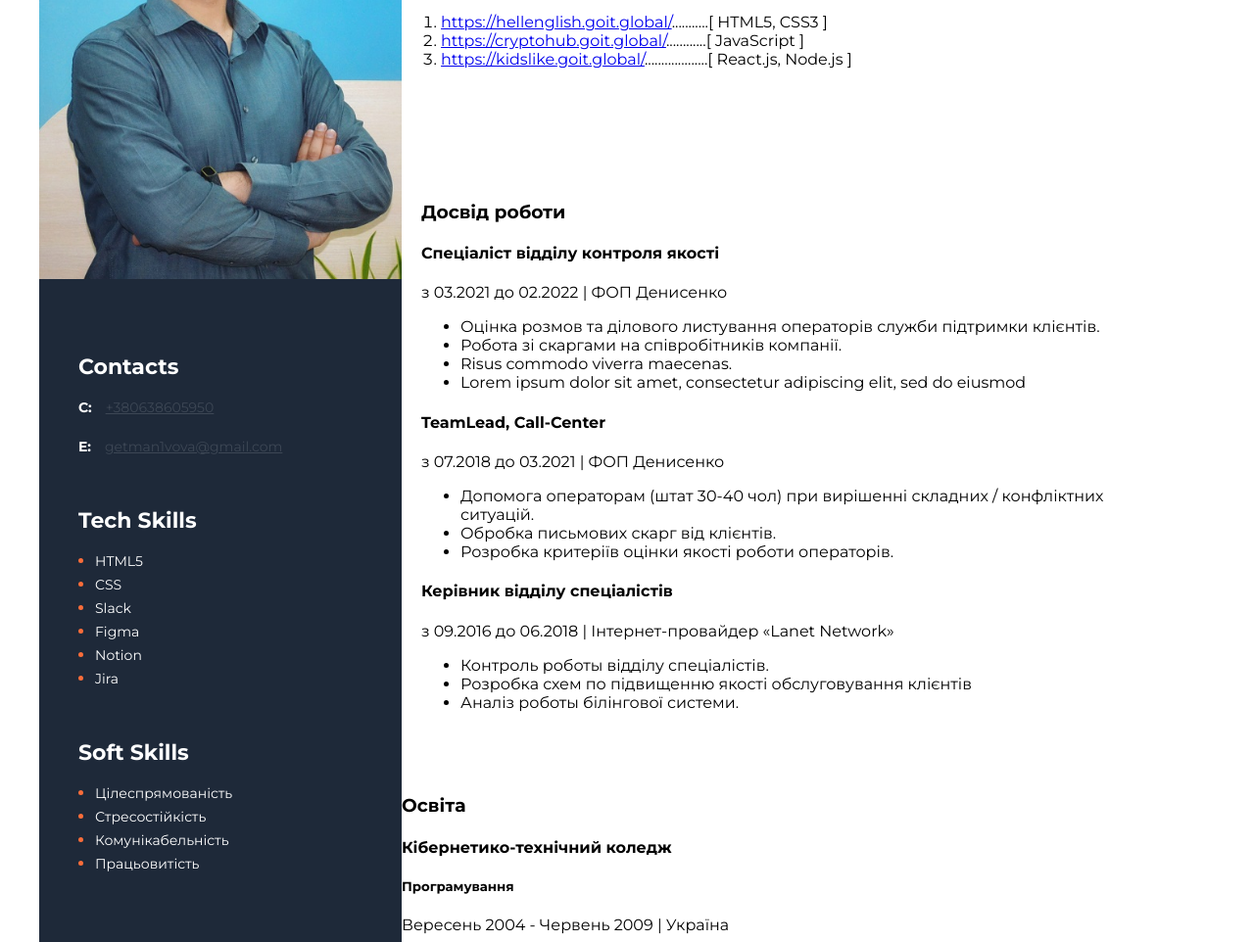
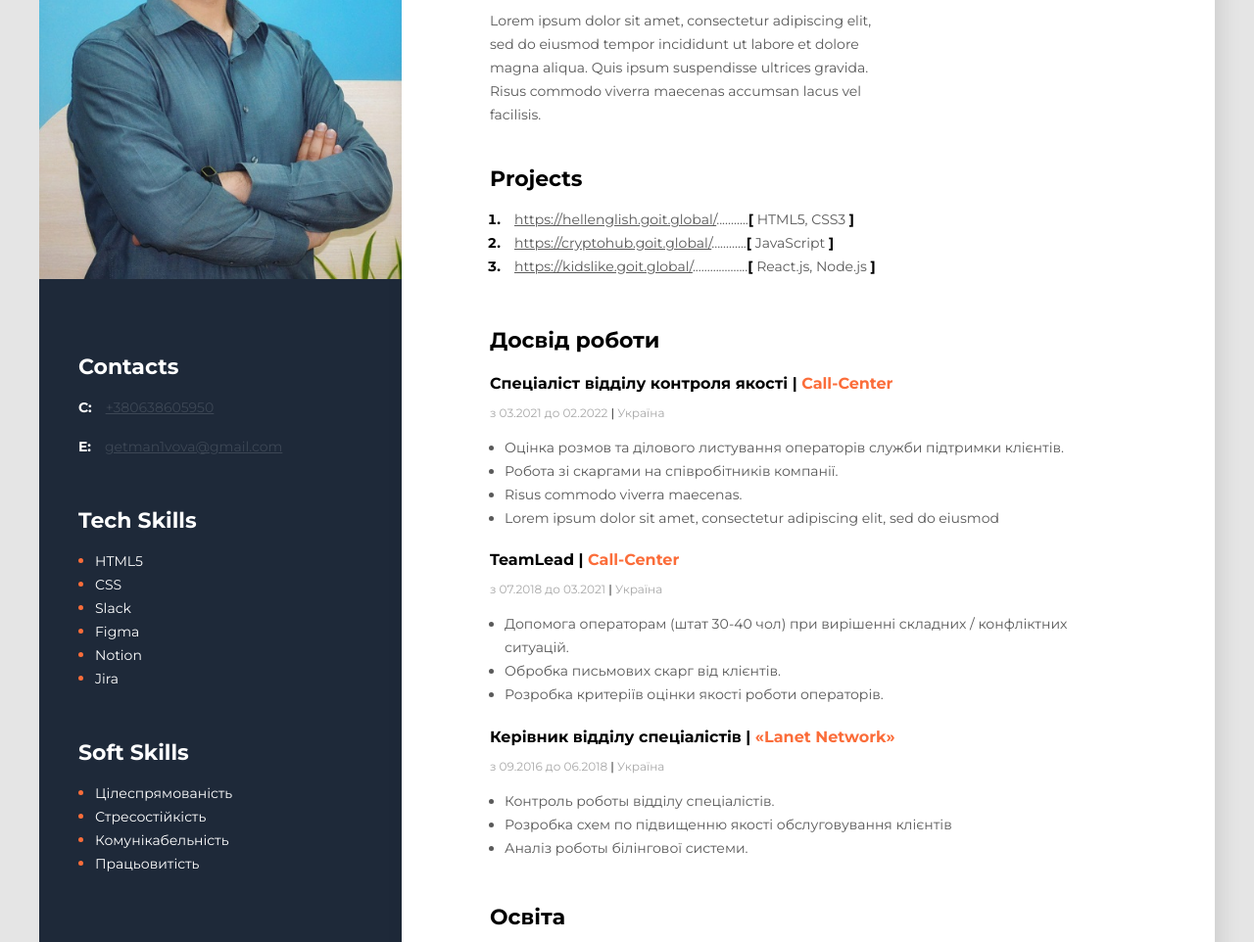
Before and after one commit to aragorn-ua/Resume, a plain HTML site: page index.html in a window 1280 px wide. Shown: the part 243-1205 px from the top of the page at 98% size. Drawn offline with Linux system fonts and the light colour scheme.

Commit message:
pre-finall

```diff
--- a/Styles/styles.css
+++ b/Styles/styles.css
@@ -1,12 +1,12 @@
 body {
   font-family: 'Montserrat', sans-serif;
+  background-color: #e5e5e5;
 }
 
 /* main styles */
 .main {
   display: flex;
   flex-direction: row-reverse;
-  background-color: #e5e5e5;
   width: 1200px;
   margin: 0 auto;
 }
@@ -80,23 +80,75 @@ body {
 /* main-content styles */
 .main-content {
   background-color: #ffffff;
+  box-shadow: 6px 6px 20px rgba(0, 0, 0, 0.1);
+  padding: 105px 90px;
 }
 /* aboute stryles */
 .about {
+  margin-bottom: 40px;
+}
+.about-position {
+  font-style: normal;
+  font-weight: 700;
+  font-size: 14px;
+  line-height: 17px;
+  color: #000000;
+  margin-bottom: 20px;
+}
+.about-name {
+  font-style: normal;
+  font-weight: 700;
+  font-size: 45px;
+  line-height: 55px;
+  color: #000000;
+  margin-bottom: 25px;
+}
+.about-decription {
+  font-style: normal;
+  font-weight: 400;
+  font-size: 14px;
+  line-height: 24px;
+  color: #595959;
+  width: 400px;
 }
 
 /* project styles */
 .projects {
-  /* margin-top: 100px;
-  margin-bottom: 300px;
-  margin-left: 60px;
-  margin-right: 90px; */
-  /* margin: 100px 90px 300px 60px; */
-  /* margin: 50px; */
-  /* margin: 100px 50px; */
+  margin-bottom: 50px;
 }
-.project-title {
+.title {
   /* font-size: 45px; */
+  font-style: normal;
+  font-weight: 700;
+  font-size: 22px;
+  line-height: 27px;
+  margin-bottom: 10px;
+  color: #000000;
+}
+.project-item,
+.project-bracket {
+  font-style: normal;
+  font-weight: 700;
+  font-size: 14px;
+  line-height: 24px;
+  color: #000000;
+}
+.project,
+.project-link {
+  font-style: normal;
+  font-weight: 400;
+  font-size: 14px;
+  line-height: 24px;
+  color: #595959;
+}
+.projects-list,
+.work-list {
+  padding: 0;
+  margin-left: 15px;
+}
+
+.project-link {
+  margin-left: 10px;
 }
 /* work styles */
 .work {
@@ -104,10 +156,66 @@ body {
   padding-bottom: 50px;
   padding-left: 20px;
   padding-right: 40px; */
-  padding: 100px 40px 50px 20px;
+  /* padding: 100px 40px 50px 20px; */
   /* padding: 50px; */
   /* padding: 50px 100px; */
+  margin-bottom: 45px;
+}
+
+.work-position {
+  font-style: normal;
+  font-weight: 700;
+  font-size: 16px;
+  line-height: 20px;
+  color: #000000;
+  margin-bottom: 10px;
+}
+.organization {
+  font-style: normal;
+  font-weight: 700;
+  font-size: 16px;
+  line-height: 20px;
+  color: #fb6d3a;
+}
+
+.period {
+  font-style: normal;
+  font-weight: 400;
+  font-size: 12px;
+  line-height: 15px;
+  color: #a8a8a8;
+  margin-bottom: 10px;
+}
+.line {
+  font-style: normal;
+  font-weight: 400;
+  font-size: 12px;
+  line-height: 15px;
+  color: #000000;
+}
+.work-list-item {
+  font-style: normal;
+  font-weight: 400;
+  font-size: 14px;
+  line-height: 24px;
+  color: #595959;
 }
 /* education stules */
 .education {
+  margin-bottom: 110px;
 }
+.education-place {
+  font-style: normal;
+  font-weight: 700;
+  font-size: 16px;
+  line-height: 20px;
+  color: #fb6d3a;
+  margin-bottom: 10px;
+}
+.faculty {
+  font-style: normal;
+  font-weight: 700;
+  font-size: 14px;
+  line-height: 17px;
+  color: #000000;
+}
--- a/index.html
+++ b/index.html
@@ -7,7 +7,7 @@
     <link rel="preconnect" href="https://fonts.googleapis.com">
     <link rel="preconnect" href="https://fonts.gstatic.com" crossorigin>
     <link href="https://fonts.googleapis.com/css2?family=Montserrat:wght@400;700&display=swap" rel="stylesheet">
-    <link rel="stylesheet" href="/Styles/styles.css">
+    <link rel="stylesheet" href="Styles/styles.css">
     <title>Resume_Vova</title>
 </head>
 <body>
@@ -16,64 +16,73 @@
     <!--Main content-->
     <div class="main-content">
         <div class="about"><!--ABOUT ME-->
-        <h2>Future Front-End Developer</h2>
-        <h1>Гетман Володимир</h1>
-        <p>Lorem ipsum dolor sit amet, consectetur adipiscing elit, sed do eiusmod tempor incididunt ut labore et dolore magna
+        <h2 class="about-position">Future Front-End Developer</h2>
+        <h1 class="about-name">Гетман Володимир</h1>
+        <p class="about-decription" >Lorem ipsum dolor sit amet, consectetur adipiscing elit, sed do eiusmod tempor incididunt ut labore et dolore magna
         aliqua. Quis ipsum suspendisse ultrices gravida. Risus commodo viverra maecenas accumsan lacus vel facilisis.</p>
     </div>
     <!--Projects-->
     <div class="projects">
-    <h3 class="project-title">Projects</h3>
-    <ol>
-        <li> <a href="https://hellenglish.goit.global/">https://hellenglish.goit.global/</a>...........[ HTML5, CSS3 ]
+    <h3 class="title">Projects</h3>
+    <ol class="projects-list">
+        <li class="project-item">
+        <span class="project">
+        <a href="https://hellenglish.goit.global/" class="project-link">https://hellenglish.goit.global/</a>...........<span class="project-bracket">[</span>  HTML5, CSS3 <span class="project-bracket">]</span>
+        </span>
         </li>
-        <li> <a href="https://cryptohub.goit.global/">https://cryptohub.goit.global/</a>............[ JavaScript ]
+        <li class="project-item">
+        <span class="project">
+        <a href="https://cryptohub.goit.global/" class="project-link">https://cryptohub.goit.global/</a>............<span class="project-bracket">[</span> JavaScript <span class="project-bracket">]</span>
+        </span>
         </li>
-        <li> <a href="https://kidslike.goit.global/">https://kidslike.goit.global/</a>...................[ React.js, Node.js ]
+        <li class="project-item">
+            <span class="project">
+                <a href="https://kidslike.goit.global/" class="project-link">https://kidslike.goit.global/</a>...................<span class="project-bracket">[</span> React.js, Node.js <span class="project-bracket">]</span>
+            </span>
         </li>
     </ol>
     </div>
     <!--Work Experience-->
     <div class="work">
-        <h3>Досвід роботи</h3>
+        <h3 class="title">Досвід роботи</h3>
         <!--Company 1-->
         <div>
-            <h4>Cпеціаліст відділу контроля якості</h4>
-            <p>з 03.2021 до 02.2022 | ФОП Денисенко</p>
-            <ul>
-                <li>Оцінка розмов та ділового листування операторів служби підтримки клієнтів.</li>
-                <li>Робота зі скаргами на співробітників компанії.</li>
-                <li>Risus commodo viverra maecenas.</li>
-                <li>Lorem ipsum dolor sit amet, consectetur adipiscing elit, sed do eiusmod</li>
+            <h4 class="work-position">Cпеціаліст відділу контроля якості | <span class="organization"> Call-Center </span></h4>
+            <p class="period">з 03.2021 до 02.2022 <span class="line">|</span> Україна</p>
+            <ul class="work-list">
+                <li class="work-list-item">Оцінка розмов та ділового листування операторів служби підтримки клієнтів.</li>
+                <li class="work-list-item">Робота зі скаргами на співробітників компанії.</li>
+                <li class="work-list-item">Risus commodo viverra maecenas.</li>
+                <li class="work-list-item">Lorem ipsum dolor sit amet, consectetur adipiscing elit, sed do eiusmod</li>
             </ul>
         </div>
         <!--Company 2-->
         <div>
-            <h4>TeamLead, Call-Center</h4>
-            <p>з 07.2018 до 03.2021 | ФОП Денисенко</p>
-            <ul>
-                <li>Допомога операторам (штат 30-40 чол) при вирішенні складних / конфліктних ситуацій.</li>
-                <li>Обробка письмових скарг від клієнтів.</li>
-                <li>Розробка критеріїв оцінки якості роботи операторів.</li>
+            <h4 class="work-position">TeamLead | <span class="organization"> Call-Center </span></h4>
+            <p class="period">з 07.2018 до 03.2021 <span class="line">|</span> Україна</p>
+            <ul class="work-list">
+                <li class="work-list-item">Допомога операторам (штат 30-40 чол) при вирішенні складних / конфліктних ситуацій.</li>
+                <li class="work-list-item">Обробка письмових скарг від клієнтів.</li>
+                <li class="work-list-item">Розробка критеріїв оцінки якості роботи операторів.</li>
             </ul>
         </div>
         <!--Company 3-->
         <div>
-            <h4>Керівник відділу спеціалістів</h4>
-            <p>з 09.2016 до 06.2018 | Інтернет-провайдер «Lanet Network»</p>
-            <ul>
-                <li>Контроль роботы відділу спеціалістів.</li>
-                <li>Розробка схем по підвищенню якості обслуговування клієнтів</li>
-                <li>Аналіз роботы білінгової системи.</li>
+            <h4 class="work-position">Керівник відділу спеціалістів | <span class="organization"> «Lanet Network»</span></h4>
+            <p class="period">з 09.2016 до 06.2018 <span class="line">|</span> Україна</p>
+            <ul class="work-list">
+                <li class="work-list-item">Контроль роботы відділу спеціалістів.</li>
+                <li class="work-list-item">Розробка схем по підвищенню якості обслуговування клієнтів</li>
+                <li class="work-list-item">Аналіз роботы білінгової системи.</li>
             </ul>
         </div>
     </div>
     <!--Education-->
     <div class="education">
-        <h3>Освіта</h3>
-        <h4>Кібернетико-технічний коледж</h4>
-        <h5>Програмування</h5>
-        <p>Вересень 2004 - Червень 2009 | Україна</p>
+        <h3 class="title">Освіта</h3>
+        <h4 class="education-place">Кібернетико-технічний коледж</h4>
+        <h4 class="faculty">Програмування</h4>
+        <p class="period">Вересень 2004 - Червень 2009 <span class="line">|</span> Україна</p>
     </div>
     </div>
     <!--Sidebar-->
```
